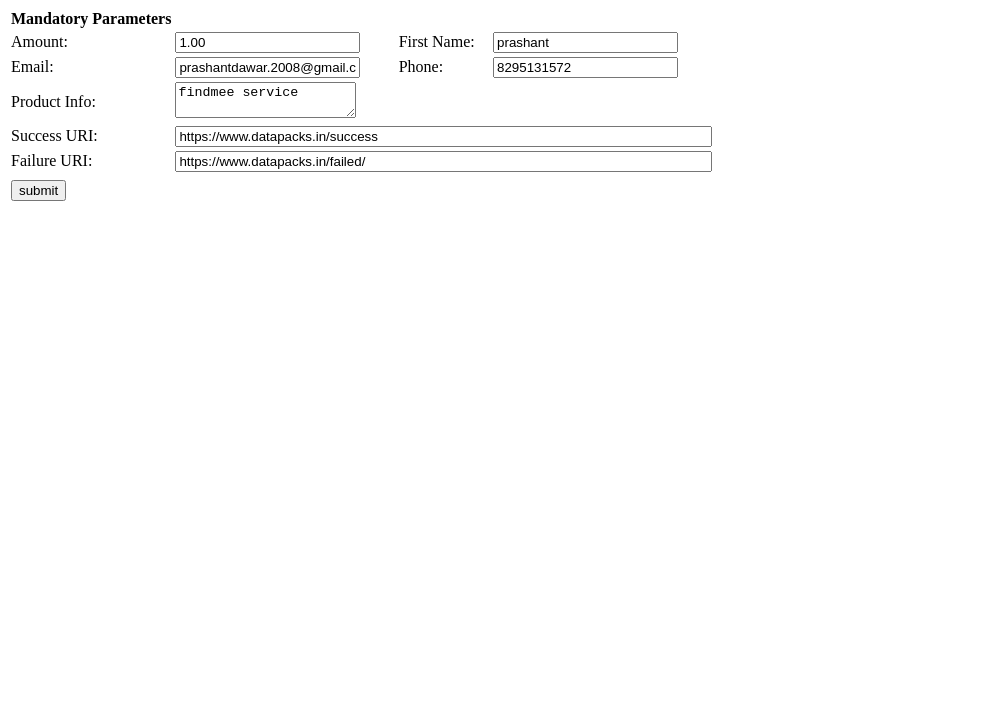
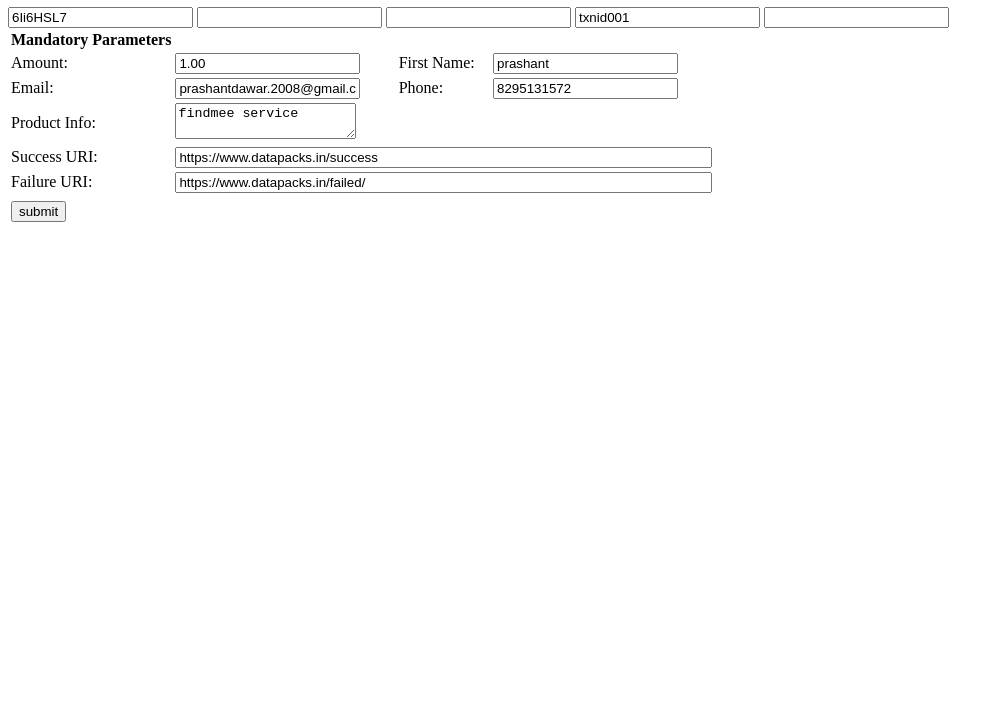
Before and after one commit to devprashant/payutest, a website: page public/index.html in a window 1280 px wide. Shown: the part 73-800 px from the top of the page, without its empty margins (0-1004 px from the left). Drawn offline with Linux system fonts and the light colour scheme.

Commit message:
little change

```diff
--- a/public/index.html
+++ b/public/index.html
@@ -11,11 +11,11 @@ and open the template in the editor.
 <body>
 <h1>PayUMoney Payment Request Form </h1>
 <form action="https://test.payu.in/_payment"  name="payuform" method=POST " id="payuform">
-<input type="hidden" name="key" value="6Ii6HSL7" />
-<input type="hidden" name="hash_string" value="" />
-<input type="hidden" name="hash" id="hash" />
-<input type="hidden" name="txnid" value="txnid001"/>
-<input type="hidden" name="udf"   />
+<input  name="key" value="6Ii6HSL7" />
+<input  name="hash_string" value="" />
+<input  name="hash" id="hash" />
+<input  name="txnid" value="txnid001"/>
+<input  name="udf"  value="" />
 <input type="hidden"   name="service_provider" value="payu_paisa">
 <table>
 <tr>
```
